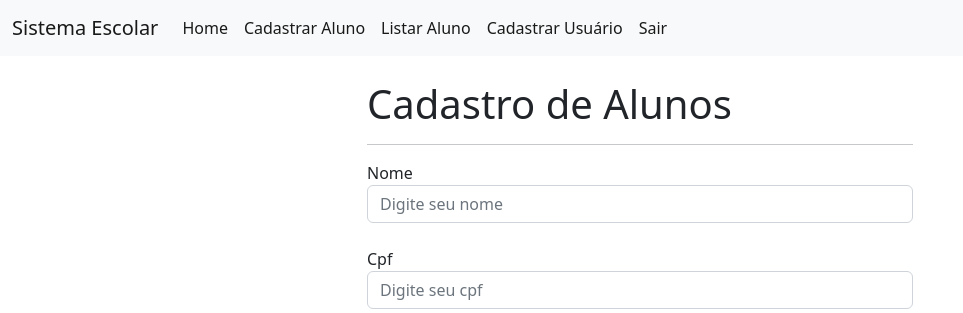
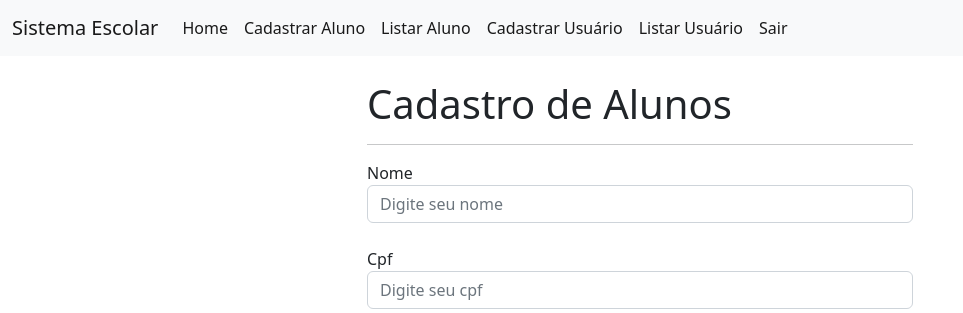
Before and after one commit to wesleyvieira1/projeto-escolar, a Django app: page /aluno/cadastro/ in a window 1280 px wide. Shown: the top 313 px of the page, without its empty margins (0-963 px from the left). Run offline with Django 4.2, Linux system fonts and the light colour scheme.

Commit message:
Add no menu o campo de listagem de usuários

```diff
--- a/templates/menu.html
+++ b/templates/menu.html
@@ -18,6 +18,9 @@
           <li class="nav-item">
             <a class="nav-link active" aria-current="page" href="{%url 'cadastro' %}">Cadastrar Usuário</a>
           </li>
+          <li class="nav-item">
+            <a class="nav-link active" aria-current="page" href="{%url 'listagem' %}">Listar Usuário</a>
+          </li>
 
           <li class="nav-item">
             <a class="nav-link active bt btn-danger" aria-current="page" href="{%url 'sair' %}">Sair</a>
```
